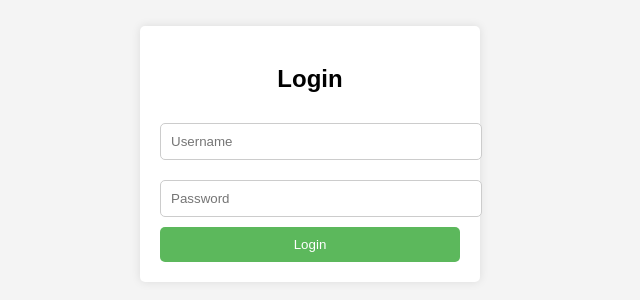
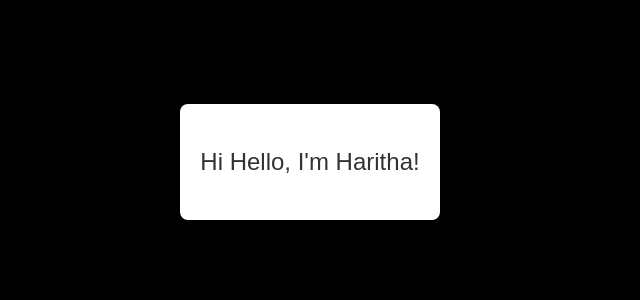
Before and after one commit to Haritha-H23/my-website, a plain HTML site: page index.html in a window 1280 px wide. Shown: the part 246-546 px from the top of the page, without its empty margins (330-970 px from the left). Drawn offline with Linux system fonts and the light colour scheme.

Commit message:
Update index.html

```diff
--- a/index.html
+++ b/index.html
@@ -3,60 +3,31 @@
 <head>
     <meta charset="UTF-8">
     <meta name="viewport" content="width=device-width, initial-scale=1.0">
-    <title>Login Page</title>
+    <title>My Web Page</title>
     <style>
         body {
             font-family: Arial, sans-serif;
-            background-color: #f4f4f4;
+            background-color: #000000;
             display: flex;
             justify-content: center;
             align-items: center;
             height: 100vh;
-            margin: 0;
         }
-        .login-container {
-            background-color: white;
+        .name-container {
+            background-color: #fff;
             padding: 20px;
-            border-radius: 5px;
-            box-shadow: 0 0 10px rgba(0, 0, 0, 0.1);
-            width: 300px;
+            border-radius: 8px;
+            box-shadow: 0 4px 8px rgba(0, 0, 0, 0.1);
         }
-        .login-container h2 {
-            text-align: center;
-            margin-bottom: 20px;
-        }
-        .login-container input[type="text"],
-        .login-container input[type="password"] {
-            width: 100%;
-            padding: 10px;
-            margin: 10px 0;
-            border: 1px solid #ccc;
-            border-radius: 5px;
-        }
-        .login-container input[type="submit"] {
-            background-color: #5cb85c;
-            color: white;
-            border: none;
-            padding: 10px;
-            border-radius: 5px;
-            cursor: pointer;
-            width: 100%;
-        }
-        .login-container input[type="submit"]:hover {
-            background-color: #4cae4c;
+        .name {
+            font-size: 24px;
+            color: #333;
         }
     </style>
 </head>
 <body>
-
-<div class="login-container">
-    <h2>Login</h2>
-    <form action="/login" method="POST">
-        <input type="text" name="username" placeholder="Username" required>
-        <input type="password" name="password" placeholder="Password" required>
-        <input type="submit" value="Login">
-    </form>
-</div>
-
+    <div class="name-container">
+        <p class="name">Hi Hello, I'm Haritha!</p>
+    </div>
 </body>
 </html>
```
